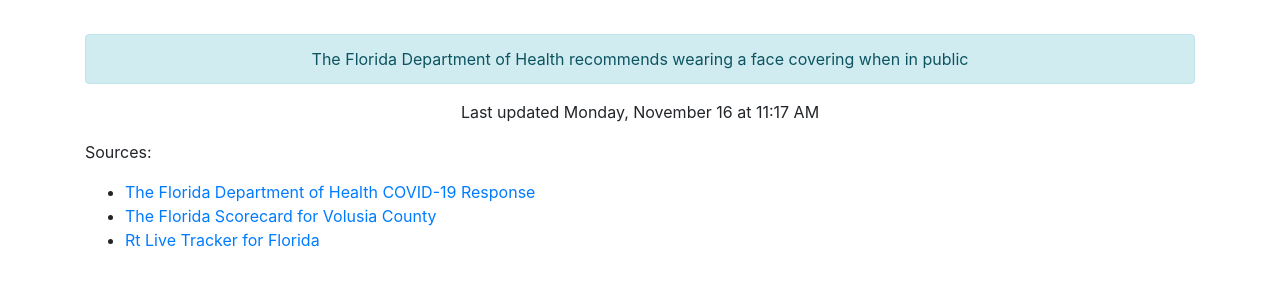
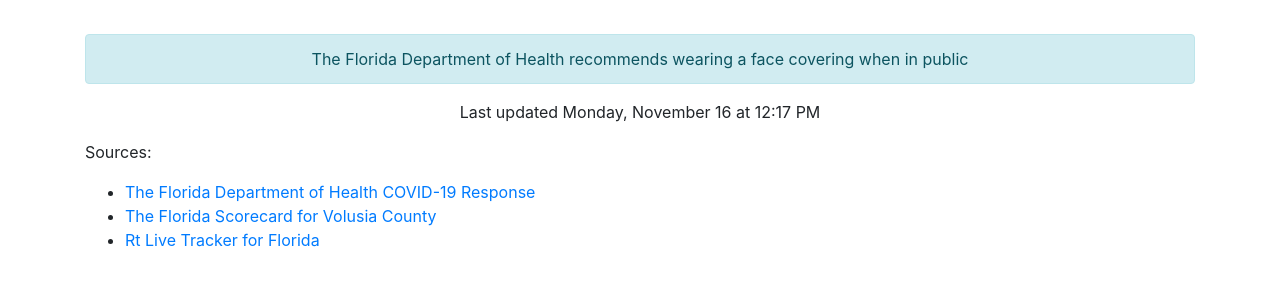
Before and after one commit to thinkjson/timeforchurch, a Jekyll site: the page built from index.md, in a window 1280 px wide. Shown: the part 586-882 px from the top of the page. Built offline with Jekyll 4.4.1, drawn with Linux system fonts in a browser that asks for light colours; our own code applies the rules of GitHub Pages for plain Markdown files.

Commit message:
Updating data

```diff
--- a/_includes/data.html
+++ b/_includes/data.html
@@ -10,4 +10,4 @@
     <div class="outcome text-success">YES</div>
     <div class="alert alert-info" role="alert">The Florida Department of Health recommends wearing a face covering when in public</div>
 
-    <p>Last updated Monday, November 16 at 11:17 AM</p>
+    <p>Last updated Monday, November 16 at 12:17 PM</p>
```
